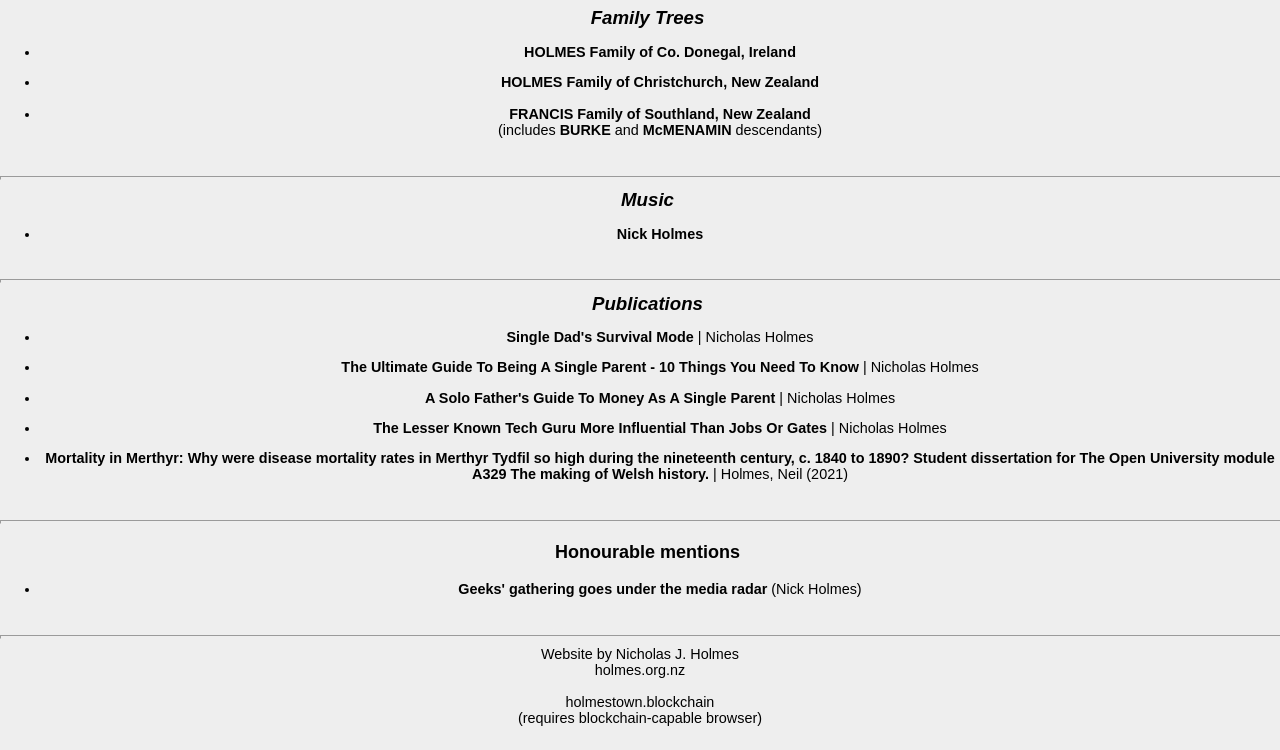
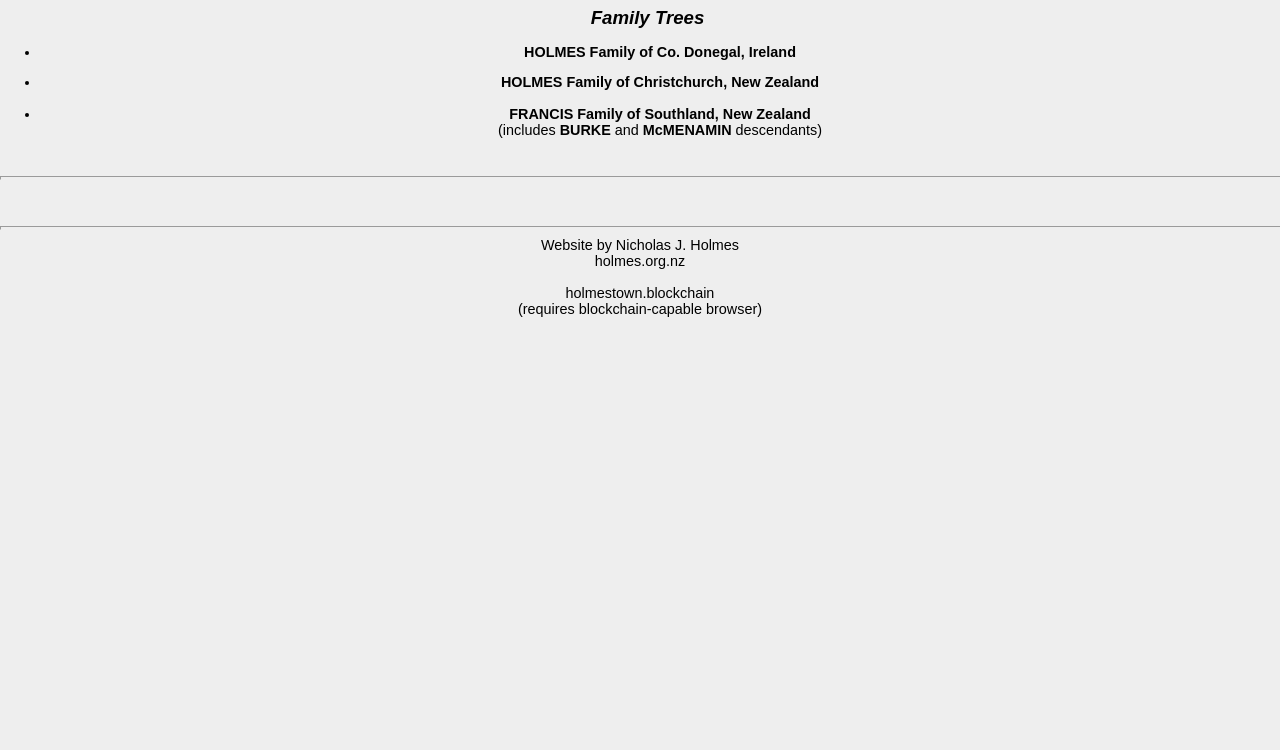
Before and after one commit to holmesnz/www, a plain HTML site: page index.html in a window 1280 px wide. Shown: the part 50-800 px from the top of the page. Drawn offline with Linux system fonts and the light colour scheme.

Commit message:
Add files via upload

```diff
--- a/index.html
+++ b/index.html
@@ -1,5 +1,6 @@
 <!DOCTYPE html>
 <html xmlns="http://www.w3.org/1999/xhtml" xml:lang="English-New Zealand" lang="English-New Zealand"><head lang="English-New Zealand">
+
 
   <meta charset="utf-8">
 
@@ -13,14 +14,10 @@
   <link media="screen" href="images/grampstextdoc.css" rel="stylesheet" type="text/css">
 
 
-  <link media="screen" href="images/grampshtml.css" rel="stylesheet" type="text/css">
-  <title>Biographical details</title>
-
-
-</head><body>
+  <link media="screen" href="images/grampshtml.css" rel="stylesheet" type="text/css"><title>Biographical details</title></head><body>
 <div id="grampstextdoc">
 <div id="header">
-<h1 id="SiteTitle" class="DDR-Title">Holmes bros links<br>
+<h1 id="SiteTitle" class="DDR-Title">Holmes links<br>
 </h1>
 </div>
 <hr style="width: 100%; height: 2px;">
@@ -45,66 +42,8 @@ New Zealand<br></span></a>
   </li>
 </ul>
 <br>
-<hr style="width: 100%; height: 2px;">
-<h3 style="text-align: center;" class="DDR-Generation">Music</h3>
-<div style="text-align: center;">
-<ul>
-  <li><a target="_blank" href="https:/nickholmes.net"><span style="font-weight: bold;">Nick Holmes</span></a><br>
-  </li>
-</ul>
-</div>
-<br>
-<hr style="width: 100%; height: 2px;">
-<h3 style="text-align: center;" class="DDR-Generation">Publications</h3>
-<div style="text-align: center;">
-<ul>
-  <li><a target="_blank" href="http://www.stuff.co.nz/stuff-nation/assignments/the-struggles-single-parents-face/12207154/Single-dads-survival-mode"><span style="font-weight: bold;">Single Dad's Survival Mode</span></a> |
-Nicholas Holmes</li>
-</ul>
-</div>
-<ul style="text-align: center;">
-  <li><a target="_blank" href="https://www.moneyhub.co.nz/single-parents-and-money.html"><span style="font-weight: bold;">The Ultimate Guide To Being A Single Parent
-- 10 Things You Need To Know</span></a> |
-Nicholas Holmes</li>
-</ul>
-</div>
-
-<ul style="text-align: center;">
-
-  <li><a target="_blank" href="https://www.stuff.co.nz/business/money/122626875/a-solo-fathers-guide-to-money-as-a-single-parent"><span style="font-weight: bold;">A Solo Father's Guide To Money As A Single
-Parent</span></a> |
-Nicholas Holmes</li>
-</ul>
-
-<ul style="text-align: center;">
-
-  <li><a target="_blank" href="https://www.linkedin.com/pulse/tech-guru-who-lesser-known-more-influential-than-jobs-nick-holmes/"><span style="font-weight: bold;">The Lesser Known Tech Guru More Influential
-Than Jobs Or Gates</span></a> |
-Nicholas Holmes</li>
-</ul>
-
-<ul style="text-align: center;">
-
-  <li><a target="_blank" href="http://oro.open.ac.uk/78822/"><span style="font-weight: bold;">Mortality in Merthyr: Why were disease
-mortality rates in Merthyr Tydfil so high during the nineteenth
-century, c. 1840 to 1890? Student dissertation for The Open University
-module A329 The making of Welsh history.</span></a> |
-Holmes, Neil (2021)</li>
-</ul>
-
-<br>
-
-<hr style="width: 100%; height: 2px;">
-<h3 style="text-align: center;" class="DDR-Generation">Honourable
-mentions<br>
-</h3>
-
-<div style="text-align: center;">
-<ul>
-  <li><a target="_blank" href="https://www.rnz.co.nz/national/programmes/mediawatch/audio/2018680533/geeks-gathering-goes-under-the-media-radar"><span style="font-weight: bold;">Geeks' gathering goes under the media radar
-    </span></a>(Nick Holmes)</li>
-</ul>
-<div style="text-align: center;">
+<hr style="width: 100%; height: 2px;"><br>
+</div><div style="text-align: center;"><div style="text-align: center;">
 <div style="text-align: center;">
 <div style="text-align: center;"><br>
 <hr style="width: 100%; height: 2px; margin-left: auto; margin-right: auto;">
```
